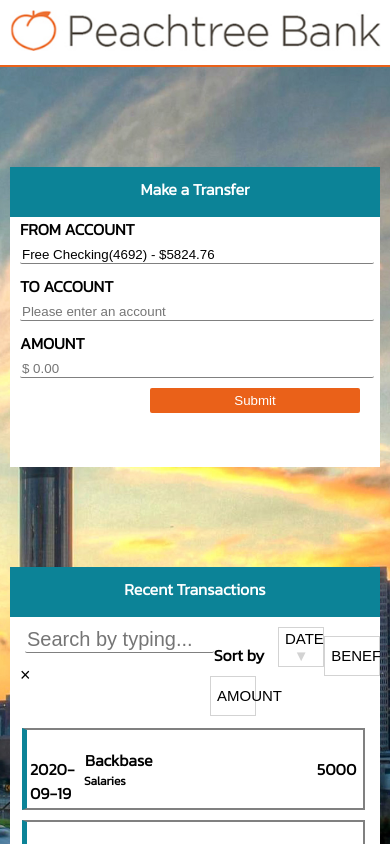
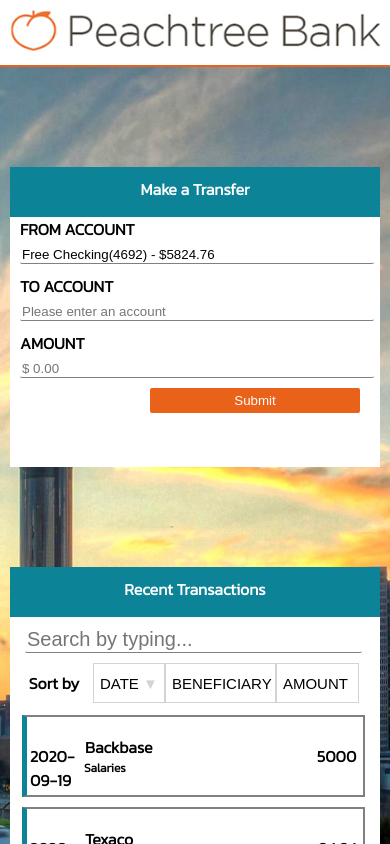
Before and after one commit to haris-11/Peachtree-Bank, an Angular app: page / in a window 390 px wide. Shown: the top 844 px of the page. Built offline with nearby package versions, Linux system fonts and the light colour scheme.

Commit message:
css changes

```diff
--- a/src/app/app.component.scss
+++ b/src/app/app.component.scss
@@ -34,7 +34,7 @@
 .page-container {
   width: 100%;
   height: calc(100vh - 50px);
-  background: url('../assets/background.jpg') no-repeat;
+  background: url("../assets/background.jpg") no-repeat;
   background-size: cover;
   background-attachment: fixed;
   color: white;
@@ -48,19 +48,20 @@
   background-size: cover;
   // background-attachment: fixed;
 }
+
 .input-field {
   width: 50%;
   float: left;
   height: 70%;
 }
+
 .top-row {
   height: 10%;
   width: 100%;
   margin: 10px 20px 0px 15px;
 }
+
 .search-input {
-  // width: 50%;
-  // margin: 10px 20px 0px 15px;
   height: 100%;
   font-size: 20px;
 }
@@ -76,6 +77,7 @@
   width: 50%;
   height: 100%;
   float: right;
+
   button {
     border-radius: 0;
     height: 40px;
@@ -102,7 +104,7 @@ app-header {
 .container-header {
   width: 100%;
   height: 40px;
-  background-color: #0C8397;
+  background-color: #0c8397;
   text-align: center;
   color: white;
   padding-top: 10px;
@@ -118,7 +120,7 @@ tr {
   display: table;
   margin-bottom: 10px;
   border: 2px solid gray;
-  border-left: 5px solid #0C8397;
+  border-left: 5px solid #0c8397;
   width: 100%;
   height: 50px;
 
@@ -253,4 +255,20 @@ form {
   .search-input {
     width: 100%;
   }
+
+  .input-field {
+    width: 90%;
+  }
+
+  .clear-button {
+    display: none;
+  }
+
+  .sort-buttons {
+    width: 100%;
+
+    button {
+      width: auto;
+    }
+  }
 }
```
